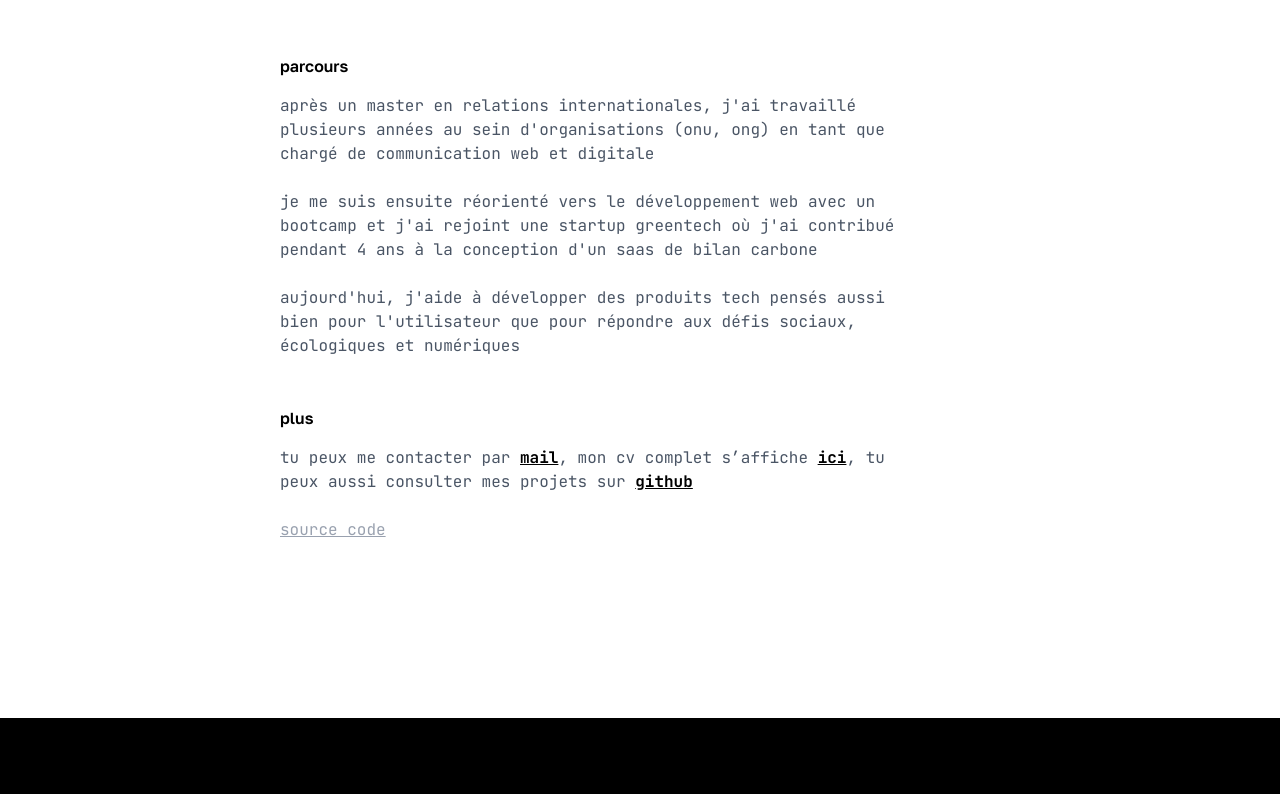
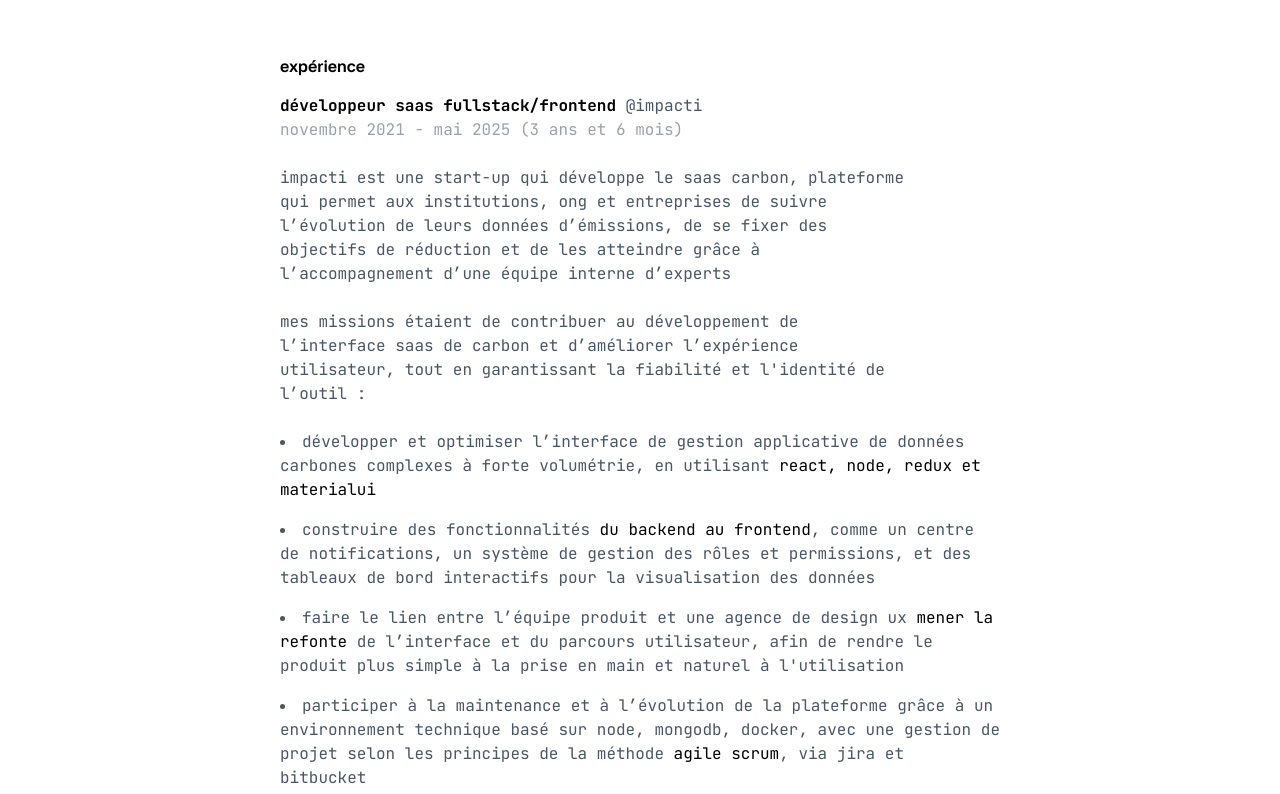
Before and after one commit to raphaelchpprt/raphaelch.me, a Next.js app: page / in a window 1280 px wide. Shown: the part 786-1580 px from the top of the page. Before the commit the page ends 1504 px from the top, so only its background shows below. Built offline with nearby package versions, Linux system fonts and the light colour scheme.

Commit message:
Add experience section with detailed job information and achievements

```diff
--- a/app/page.tsx
+++ b/app/page.tsx
@@ -15,6 +15,7 @@
 } from "@/components/icons";
 import { paths } from "@/constants";
 import { getBlogPosts } from "@/lib/blog";
+import { experiences } from "@/lib/xp-data";
 import Link from "next/link";
 
 const stacks: { label: string; icon: ElementType }[] = [
@@ -104,6 +105,82 @@
         </div>
       </div>
       <div>
+        <h3 className="text-accent mb-4 font-sans font-semibold">expérience</h3>
+        {experiences.map((exp) => (
+          <div key={exp.company} className="flex flex-col gap-6">
+            {/* Le reste du code .map() ne change pas */}
+            <p className="max-w-prose text-pretty">
+              <span className="text-accent font-semibold">{exp.jobTitle}</span>{" "}
+              @{exp.company}
+              <br />
+              <span className="text-muted-foreground">{exp.dateRange}</span>
+            </p>
+            <p className="max-w-prose text-pretty">{exp.companyDescription}</p>
+            <p className="max-w-prose text-pretty">{exp.missionDescription}</p>
+            <ul className="flex list-inside list-disc flex-col gap-4 text-pretty">
+              {exp.achievements.map((achievement, index) => (
+                <li key={index}>{achievement}</li>
+              ))}
+            </ul>
+          </div>
+        ))}
+        {/* <div className="flex flex-col gap-6">
+          <p className="max-w-prose text-pretty">
+            <span className="text-accent font-semibold">
+              développeur SaaS fullstack/frontend
+            </span>{" "}
+            @impacti
+            <br />
+            <span className="text-muted-foreground">
+              novembre 2021 - mai 2025 (3 ans et 6 mois)
+            </span>
+          </p>
+
+          <p className="max-w-prose text-pretty">
+            Impacti est une start-up qui développe le SaaS Carbon, plateforme
+            qui permet aux institutions, ONG et entreprises de suivre
+            l’évolution de leurs données d’émissions, de se fixer des objectifs
+            de réduction et de les atteindre grâce à l’accompagnement d’une
+            équipe interne d’experts.
+          </p>
+          <p className="max-w-prose text-pretty">
+            Ma mission était de contribuer au développement de l’interface SaaS
+            de Carbon et d’améliorer l’expérience utilisateur, tout en
+            garantissant la fiabilité et la modernité de l’outil.
+          </p>
+          <ul className="flex list-inside list-disc flex-col gap-4 text-pretty">
+            <li>
+              J’ai pu développer et optimiser l’interface SaaS de gestion
+              applicative de données carbones complexes à forte volumétrie, en
+              utilisant{" "}
+              <span className="text-accent">
+                React, Node, Redux et MaterialUI
+              </span>
+              .
+            </li>
+            <li>
+              J’ai pu construire des fonctionnalités{" "}
+              <span className="text-accent">du backend au frontend</span>, comme
+              un centre de notifications, un système de gestion des rôles et
+              permissions, et des tableaux de bord interactifs pour la
+              visualisation des données.
+            </li>
+            <li>
+              J’ai fait le lien entre l’équipe produit et une agence de design
+              Ux pour mener la refonte de l’interface et du parcours
+              utilisateur, afin de rendre le produit plus accessible et agréable
+              à utiliser.
+            </li>
+            <li>
+              J’ai participé à la maintenance et à l’évolution de la plateforme
+              grâce à un environnement technique basé sur Node, MongoDB, Docker,
+              avec une gestion de projet selon les principes de la méthode Agile
+              SCRUM via Jira et Bitbucket.
+            </li>
+          </ul>
+        </div> */}
+      </div>
+      <div>
         <h3 className="text-accent mb-4 font-sans font-semibold">parcours</h3>
         <div className="flex flex-col gap-6">
           <p className="max-w-prose text-pretty">
--- /dev/null
+++ b/lib/xp-data.ts
@@ -0,0 +1,65 @@
+import React, { ReactNode } from "react";
+
+export const experiences: {
+  jobTitle: string;
+  company: string;
+  dateRange: string;
+  companyDescription: string;
+  missionDescription: string;
+  achievements: ReactNode[];
+}[] = [
+  {
+    jobTitle: "développeur saas fullstack/frontend",
+    company: "impacti",
+    dateRange: "novembre 2021 - mai 2025 (3 ans et 6 mois)",
+    companyDescription:
+      "impacti est une start-up qui développe le saas carbon, plateforme qui permet aux institutions, ong et entreprises de suivre l’évolution de leurs données d’émissions, de se fixer des objectifs de réduction et de les atteindre grâce à l’accompagnement d’une équipe interne d’experts",
+    missionDescription:
+      "mes missions étaient de contribuer au développement de l’interface saas de carbon et d’améliorer l’expérience utilisateur, tout en garantissant la fiabilité et l'identité de l’outil :",
+    achievements: [
+      React.createElement(
+        React.Fragment,
+        null,
+        "développer et optimiser l’interface de gestion applicative de données carbones complexes à forte volumétrie, en utilisant ",
+        React.createElement(
+          "span",
+          { className: "text-accent" },
+          "react, node, redux et materialui",
+        ),
+      ),
+      React.createElement(
+        React.Fragment,
+        null,
+        "construire des fonctionnalités ",
+        React.createElement(
+          "span",
+          { className: "text-accent" },
+          "du backend au frontend",
+        ),
+        ", comme un centre de notifications, un système de gestion des rôles et permissions, et des tableaux de bord interactifs pour la visualisation des données",
+      ),
+      React.createElement(
+        React.Fragment,
+        null,
+        "faire le lien entre l’équipe produit et une agence de design ux ",
+        React.createElement(
+          "span",
+          { className: "text-accent" },
+          "mener la refonte ",
+        ),
+        "de l’interface et du parcours utilisateur, afin de rendre le produit plus simple à la prise en main et naturel à l'utilisation",
+      ),
+      React.createElement(
+        React.Fragment,
+        null,
+        "participer à la maintenance et à l’évolution de la plateforme grâce à un environnement technique basé sur node, mongodb, docker, avec une gestion de projet selon les principes de la méthode ",
+        React.createElement(
+          "span",
+          { className: "text-accent" },
+          "agile scrum",
+        ),
+        ", via jira et bitbucket",
+      ),
+    ],
+  },
+];
```
